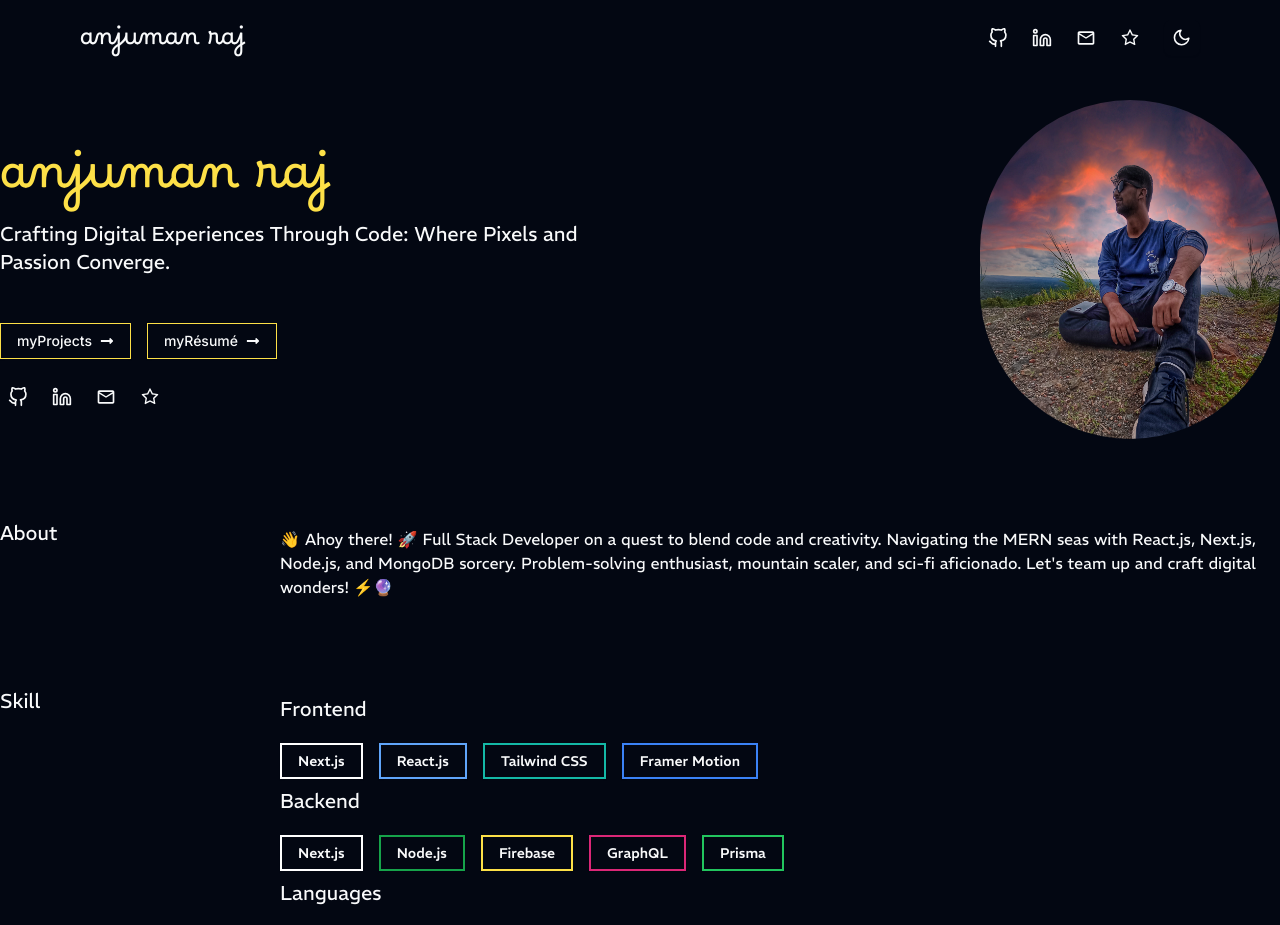
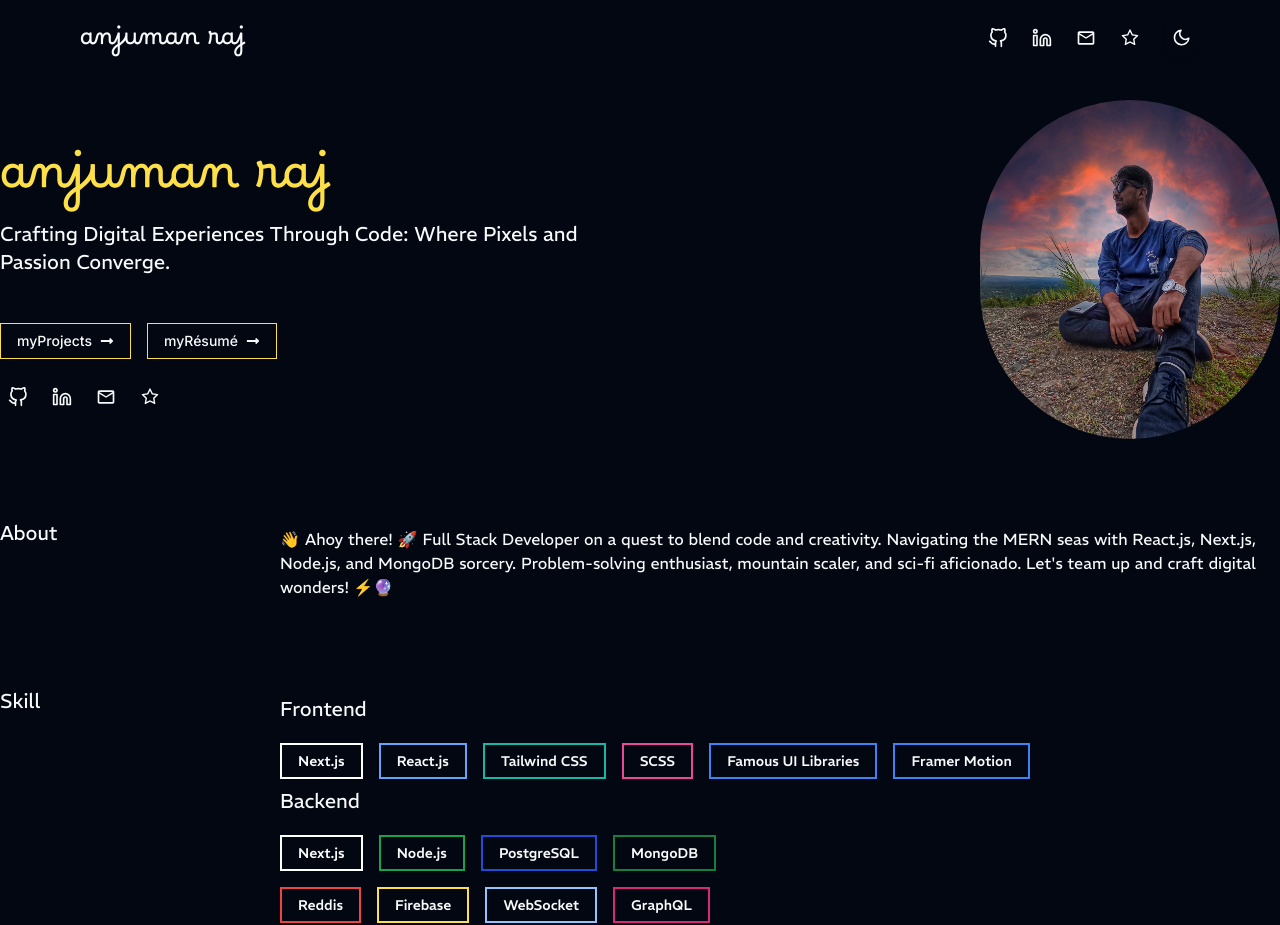
Before and after one commit to anjumann/dev-Portfolio, a Next.js app: page / in a window 1280 px wide. Shown: the top 925 px of the page. Built offline with nearby package versions, Linux system fonts and the light colour scheme.

Commit message:
added some skills  that were missing

```diff
--- a/src/components/home/Projects.tsx
+++ b/src/components/home/Projects.tsx
@@ -89,9 +89,9 @@ const Projects = () => {
                 {
                     ProjectList.map((project, index) => {
                         return (
-                            <div className="grid grid-rows-2 md:grid-cols-4 gap-x-3 place-content-center md:place-content-start h-fit" key={index}>
+                            <div className="grid grid-rows-2 md:grid-cols-4 gap-x-3 place-content-center md:place-content-start h-fit group " key={index}>
                                 <div className="text-xl font-rem flexStart">
-                                    <Image src={`/projects/${project.image}`} alt="nextjs" width={300} height={300} className='rounded-lg' />
+                                    <Image src={`/projects/${project.image}`} alt="nextjs" width={300} height={300} className='rounded-lg grayscale group-hover:filter-none group-hover:scale-110 transition-all duration-200 ease-in-out ' />
                                 </div>
                                 <div className='px-3 md:col-span-3'>
                                     <h3>
--- a/src/components/home/Skill.tsx
+++ b/src/components/home/Skill.tsx
@@ -15,6 +15,16 @@ const frontend = [
     {
         "name": "Tailwind CSS",
         "color": "border-teal-500",
+        "logo": "tailwindcss-logo.png"
+    },
+    {
+        "name": "SCSS",
+        "color": "border-pink-500",
+        "logo": "tailwindcss-logo.png"
+    },
+    {
+        "name": "Famous UI Libraries",
+        "color": "border-blue-500",
         "logo": "tailwindcss-logo.png"
     },
     {
@@ -59,9 +69,29 @@ const backend = [
         "logo": "nodejs_logo.png"
     },
     {
+        "name": "PostgreSQL",
+        "color": "border-blue-700",
+        "logo": "postgreSql_logo.png"
+    },
+    {
+        "name": "MongoDB",
+        "color": "border-green-700",
+        "logo": "mongodb_logo.png"
+    },
+    {
+        "name": "Reddis",
+        "color": "border-red-500",
+        "logo": "mongodb_logo.png"
+    },
+    {
         "name": "Firebase",
         "color": "border-yellow-300",
         "logo": "firebase_logo.png"
+    },
+    {
+        "name": "WebSocket",
+        "color": "border-blue-300",
+        "logo": "websocket_logo.png"
     },
     {
         "name": "GraphQL",
@@ -89,6 +119,11 @@ const tools = [
     {
         "name": "Docker",
         "color": "border-blue-500",
+        "logo": "docker-logo.png"
+    },
+    {
+        "name": "Kubernates",
+        "color": "border-blue-700",
         "logo": "docker-logo.png"
     },
     {
@@ -128,7 +163,7 @@ const Skill = () => {
                     <div className="text-xl font-rem flexStart">
                         Backend
                     </div>
-                    <div className='flex gap-4 mt-5 flex-wrap' >
+                    <div className='flex gap-4 mt-5 flex-wrap lg:w-1/2' >
                         {
                             backend.map((item, index) => {
                                 return (
```
